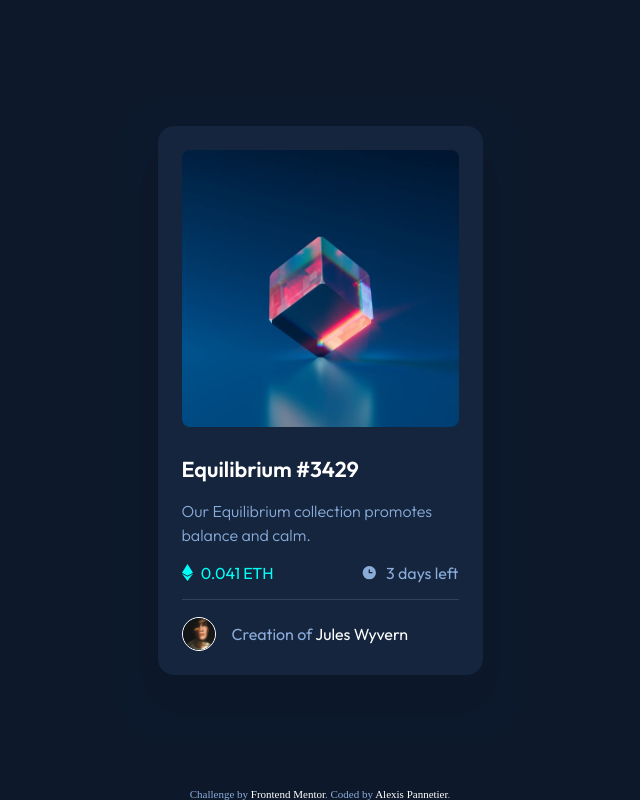
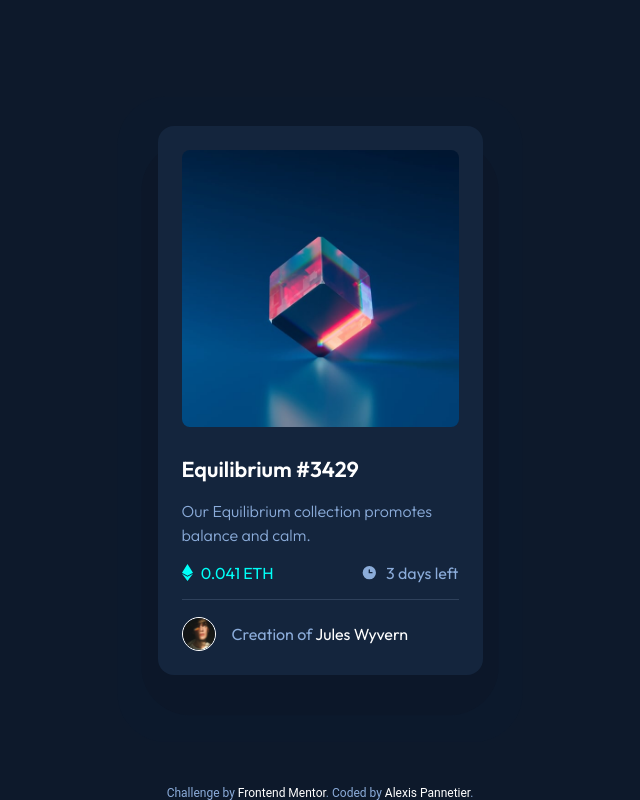
Before and after one commit to Alexis-Pannetier/nft-product-preview-card-component-main, a plain HTML site: page index.html in a window 1280 px wide. Shown: the whole page, without its empty margins (320-960 px from the left). Drawn offline with Linux system fonts and the light colour scheme.

Commit message:
📝 minor update

```diff
--- a/index.html
+++ b/index.html
@@ -3,7 +3,6 @@
   <head>
     <meta charset="UTF-8" />
     <meta name="viewport" content="width=device-width, initial-scale=1.0" />
-    <!-- displays site properly based on user's device -->
 
     <link rel="stylesheet" href="./style.css" />
     <link
@@ -50,7 +49,7 @@
     <footer>
       <div class="attribution">
         Challenge by
-        <a href="https://www.frontendmentor.io?ref=challenge" target="_blank"
+        <a href="https://www.frontendmentor.io/challenges/nft-preview-card-component-SbdUL_w0U" target="_blank"
           >Frontend Mentor</a
         >. Coded by
         <a href="https://github.com/Alexis-Pannetier">Alexis Pannetier</a>.
--- a/style.css
+++ b/style.css
@@ -230,7 +230,8 @@ hr {
 
 /* ATTRIBUTION */
 .attribution {
-  font-size: 11px;
+  font-family: roboto;
+  font-size: 0.75rem;
   text-align: center;
   color: var(--primary);
 }
```
Also changed, not shown: demonstration/desktop.png (deleted), demonstration/mobile.png (deleted), screenshot/desktop.png (added), screenshot/mobile.png (added), 1 other file.
